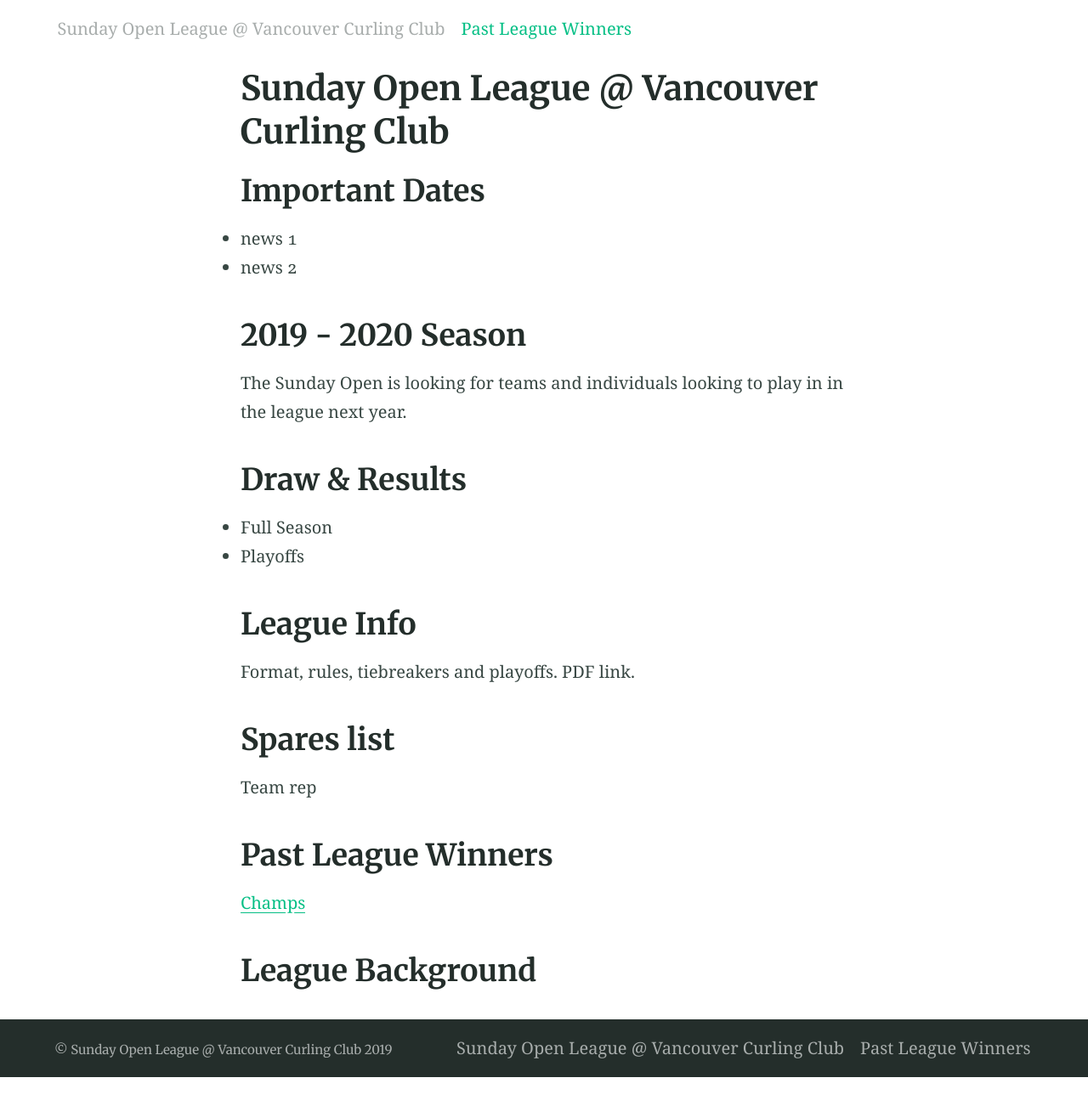
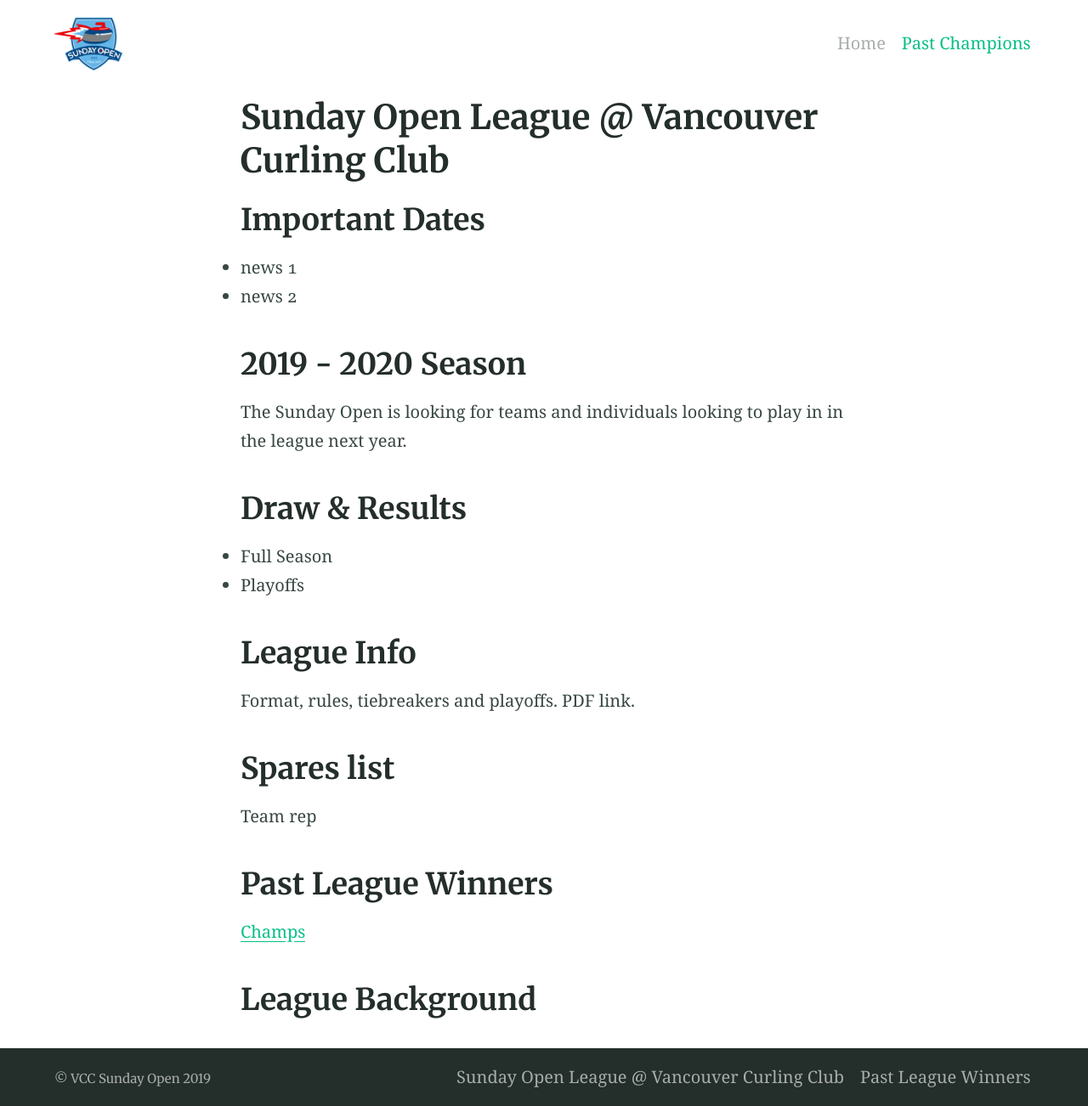
Before and after one commit to adsgray/testsite, a Jekyll site: the page built from index.md, in a window 1280 px wide. Shown: the whole page at 85% size. Built offline with Jekyll 4.4.1, drawn with Linux system fonts in a browser that asks for light colours; our own code applies the rules of GitHub Pages for plain Markdown files; before the commit the page ends 1268 px from its top, so only the background shows below that; part of the change alters nothing that is shown.

Commit message:
more config and images

```diff
--- a/_config.yml
+++ b/_config.yml
@@ -1,4 +1,73 @@
-title: Sunday Open League @ Vancouver Curling Club
-description: Sunday Open League
+title: Sunday Open League
+description: Vancouver Curling Club 6:45pm Sundays
 google_analytics:
 theme: jekyll-theme-time-machine
+
+exclude:
+- README.md
+
+plugins:
+- jekyll-sitemap
+- jekyll-mentions
+- jekyll-paginate
+- jekyll-seo-tag
+- jekyll-redirect-from
+- jekyll-default-layout
+- jekyll-feed
+- jekyll-commonmark
+- jekyll-include-cache
+- jemoji
+
+
+twitter:
+  username: vccsundayopen
+
+social: # jekyll-seo-tag > social overrides
+  name: VCC Sunday Open
+  links:  # jekyll-seo-tag > social aliases (sameAs)
+    - https://twitter.com/vccsundayopen
+    - https://instagram.com/vccsundayopen
+
+sass:
+  style: compressed # Style compression
+permalink: pretty  # Permalink style (/YYYY/MM/DD/page-name/)
+excerpt_separator: <!-- more --> # Marks end of excerpt in posts
+timezone: America/Vancouver # Timezone for blog posts and alike
+
+
+encoding: utf-8 # Make sure the encoding is right
+lang: en-GB # Set the site language
+title: "VCC Sunday Open" # Site name or title, also used in jekyll-seo-tag
+logo: "/assets/sundayopenlogo.jpg" # Site logo, also used in jekyll-seo-tag
+description: "Sunday Open League at Vancouver Curling Club. Sundays at 6:45pm" # Site description and default description, also used in jekyll-seo-tag
+url: "https://alembic.darn.es" # Site url, also used in jekyll-seo-tag
+baseurl: ""
+email: "info@vccsundayopen.club"
+# disqus: "alembic-1" # Blog post comments, uncomment the option and set the site ID from your Disqus account
+# google_analytics: ''
+# service_worker: false # Will turn off the service worker if set to false
+css_inline: true # Will insert all styles into a single <style> block in the <head> element and remove the style <link> reference
+
+navigation_header:
+  Home: /
+  Past Champions: /pastchamps.html
+  #Blog: /blog/
+  #Categories: /categories/
+  #Search: /search/
+
+social_links: # Appears in sidebar. Set the urls then uncomment and comment out as desired
+  Twitter: https://twitter.com/vccsundayopen
+  Instagram: https://instagram.com/vccsundayopen
+  #RSS: /feed.xml
+
+sharing_links: # Appear at the bottom of single blog posts, uncomment and comment out as desired. Colours set the button colour
+  Twitter: "#0d94e7"
+  Instagram: "#3B5998"
+  #Google+: "#DC4E41"
+  # Pinterest: "#BD081C"
+  # LinkedIn: "#0077B5"
+  # tumblr: "#36465D"
+  # Reddit: "#FF4500"
+  # Hacker News: "#ff6600"
+  # Designer News: "#2D72D9"
+  Email: "#36465D"
```
Also changed, not shown: assets/sundayopenbanner.jpeg (added), assets/sundayopenlogo.jpg (added).
